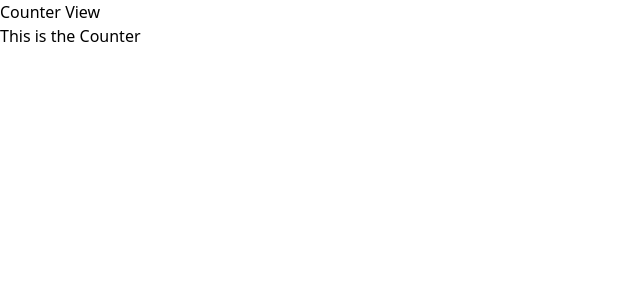
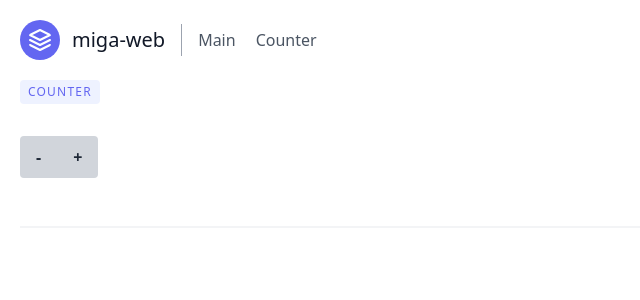
Before and after one commit to JuanSierra/miga-web, a React (Vite) app: page /counter in a window 1280 px wide. Shown: the top 300 px of the page, without its empty margins (0-640 px from the left). Built offline with nearby package versions, Linux system fonts and the light colour scheme.

Commit message:
Setup content

```diff
--- a/src/App.jsx
+++ b/src/App.jsx
@@ -3,9 +3,11 @@ import './index.css'
 import { Main } from './views/Main';
 import { Counter } from './views/Counter';
 import { Route, Routes, Navigate } from 'react-router-dom';
+import { NavBar } from './components/NavBar';
 
 export default () => (
   <>
+   <NavBar/>
    <Routes>
 	 <Route path="/" element={ <Main/> } />
 	 <Route path="counter" element={ <Counter/> } />
--- /dev/null
+++ b/src/components/NavBar/NavBar.jsx
@@ -0,0 +1,25 @@
+import React from 'react';
+import { Link } from 'react-router-dom';
+
+const NavBar = () => {
+  return (
+<header className="text-gray-600 body-font">
+  <div className="container mx-auto flex flex-wrap p-5 flex-col md:flex-row items-center">
+    <a className="flex title-font font-medium items-center text-gray-900 mb-4 md:mb-0">
+      <svg xmlns="http://www.w3.org/2000/svg" fill="none" stroke="currentColor" strokeLinecap="round" strokeLinejoin="round" strokeWidth="2" className="w-10 h-10 text-white p-2 bg-indigo-500 rounded-full" viewBox="0 0 24 24">
+        <path d="M12 2L2 7l10 5 10-5-10-5zM2 17l10 5 10-5M2 12l10 5 10-5"></path>
+      </svg>
+      <span className="ml-3 text-xl">miga-web</span>
+    </a>
+    <nav className="md:mr-auto md:ml-4 md:py-1 md:pl-4 md:border-l md:border-gray-400	flex flex-wrap items-center text-base justify-center">
+	<ul className="flex flex-row">
+	    <li className="mr-5 hover:text-gray-900"><Link to="/">Main</Link></li>
+        <li className="mr-5 hover:text-gray-900"><Link to="/Counter">Counter</Link></li>
+	</ul>
+    </nav>
+  </div>
+</header>
+  );
+};
+
+export default NavBar;
--- /dev/null
+++ b/src/components/NavBar/index.jsx
@@ -0,0 +1 @@
+export { default as NavBar } from './NavBar';
--- a/src/views/Counter/Counter.jsx
+++ b/src/views/Counter/Counter.jsx
@@ -2,10 +2,28 @@ import React from 'react';
 
 const Counter = props => {
   return (
-    <div>
-      <h3>Counter View</h3>
-      <p> This is the Counter</p>
-    </div>
+	<section className="text-gray-600 body-font overflow-hidden">
+	  <div className="container px-5 mx-auto">
+		<div className="flex flex-wrap -m-12">
+		  <div className="p-12 md:w flex flex-col items-start w-full">
+			<span className="inline-block py-1 px-2 rounded bg-indigo-50 text-indigo-500 text-xs font-medium tracking-widest">COUNTER</span>
+			<h2 className="sm:text-3xl text-2xl title-font font-medium text-gray-900 mt-4 mb-4"></h2>
+			<p className="leading-relaxed mb-8">
+				<div class="inline-flex">
+				  <button class="bg-gray-300 hover:bg-gray-400 text-gray-800 font-bold py-2 px-4 rounded-l">
+					-
+				  </button>
+				  <button class="bg-gray-300 hover:bg-gray-400 text-gray-800 font-bold py-2 px-4 rounded-r">
+					+
+				  </button>
+				</div>
+			</p>
+			<div className="flex items-center flex-wrap pb-4 mb-4 border-b-2 border-gray-100 mt-auto w-full">
+			</div>
+		  </div>
+		</div>
+	  </div>
+	</section>
   );
 };
 
--- a/src/views/Main/Main.jsx
+++ b/src/views/Main/Main.jsx
@@ -2,10 +2,19 @@ import React from 'react';
 
 const Main = props => {
   return (
-    <div>
-      <h3>Main View</h3>
-      <p> This is the Main</p>
+<section className="text-gray-600 body-font overflow-hidden">
+  <div className="container px-5 mx-auto">
+    <div className="flex flex-wrap -m-12">
+      <div className="p-12 md:w flex flex-col items-start w-full">
+        <span className="inline-block py-1 px-2 rounded bg-indigo-50 text-indigo-500 text-xs font-medium tracking-widest">MAIN</span>
+        <h2 className="sm:text-3xl text-2xl title-font font-medium text-gray-900 mt-4 mb-4">Viewer</h2>
+        <p className="leading-relaxed mb-8">Count result.</p>
+        <div className="flex items-center flex-wrap pb-4 mb-4 border-b-2 border-gray-100 mt-auto w-full">
+        </div>
+      </div>
     </div>
+  </div>
+</section>
   );
 };
 
```
